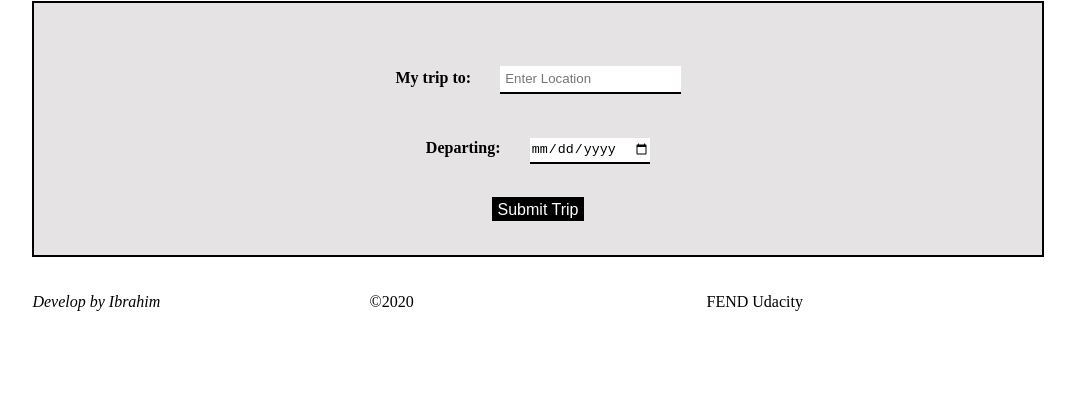
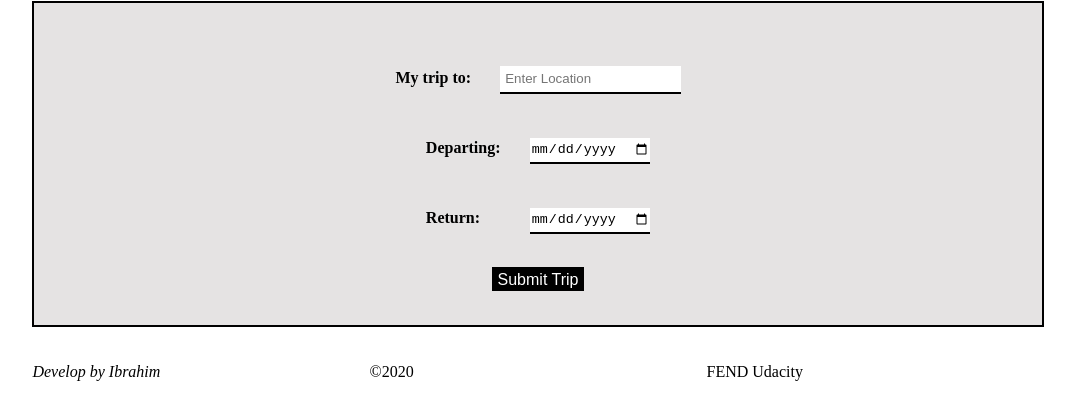
Before and after one commit to Ibra6400/Ibra6400-Ibra6400-Udacite-Project5-FEND-Capstone-Travel-App-, a website built with webpack: page src/client/views/index.html in a window 1280 px wide. Shown: the part 79-498 px from the top of the page, without its empty margins (102-1177 px from the left). Built offline with nearby package versions, Linux system fonts and the light colour scheme.

Commit message:
Update index.html
add new div have return date

```diff
--- a/src/client/views/index.html
+++ b/src/client/views/index.html
@@ -23,9 +23,15 @@
                 </div>
 
                 <div class="trip-departing section">
-                  <p for="date">Departing: </p>
-                  <input type="date" id="date" required placeholder="DD/MM/YYYY">
+                  <p for="departingDate">Departing: </p>
+                  <input type="date" id="departingDate" required placeholder="DD/MM/YYYY">
                 </div>
+
+                <div class="trip-departing section">
+                  <p for="returnDate">Return: </p>
+                  <input type="date" id="returnDate" required placeholder="DD/MM/YYYY">
+                </div>
+
 
                 <div class="trip-submit">
                   <input type="submit" id="btn" value="Submit Trip">
```
